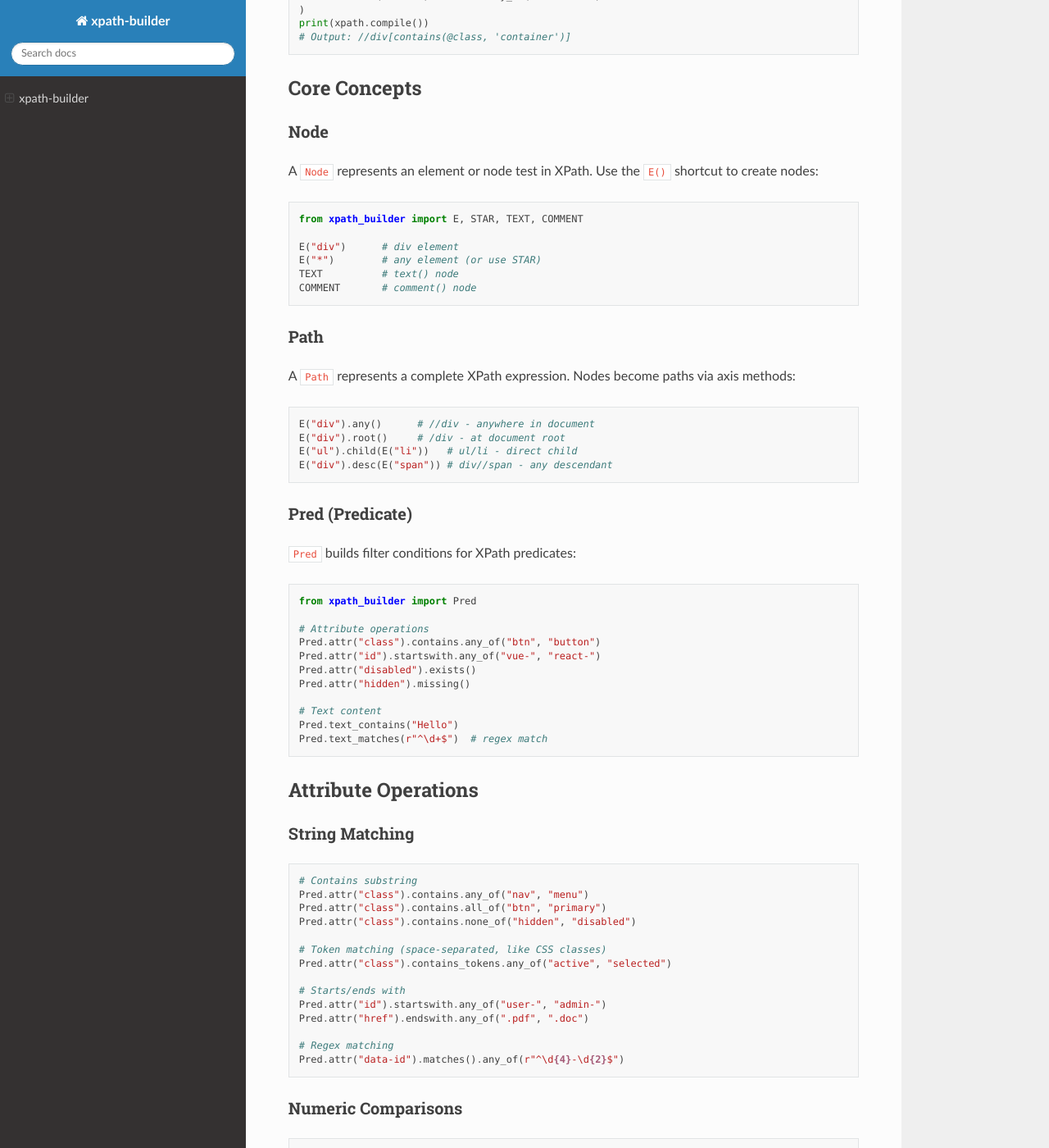
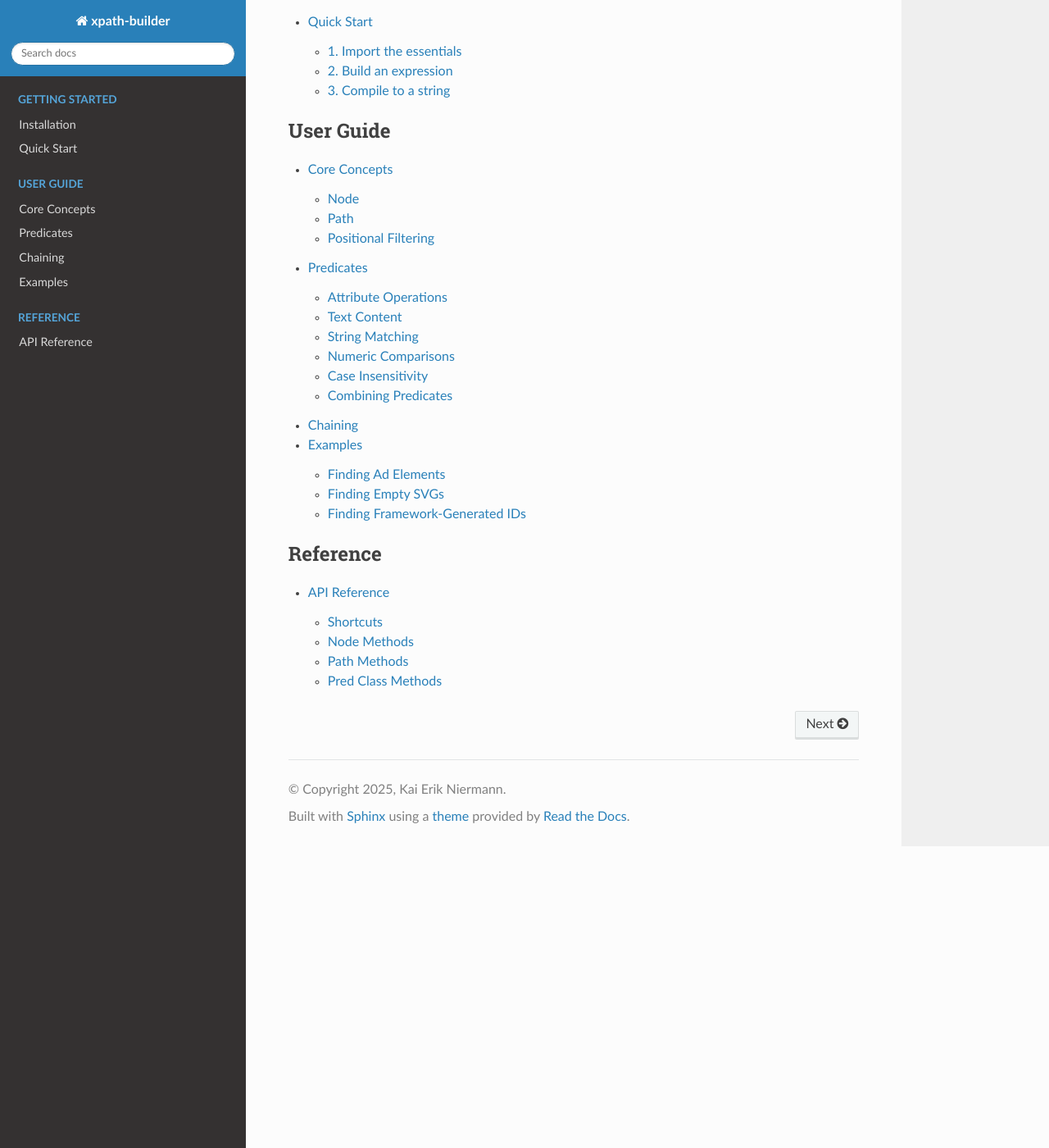
Before and after one commit to KaiErikNiermann/xpath-builder, a Sphinx documentation site: the page built from docs/index.rst, in a window 1280 px wide and 1400 px high, scrolled down 552 px. Shown: the whole window at 82% size. Built offline with Sphinx 7.4.7 and the Read the Docs theme 3.1.0, drawn with Linux system fonts in a browser that asks for light colours; some of the changed text lies outside the part shown.

Commit message:
docs: split into multi-page layout with install, quickstart, and guide sections
Co-Authored-By: Claude Opus 4.6 <noreply@anthropic.com>

```diff
--- a/docs/index.rst
+++ b/docs/index.rst
@@ -1,263 +1,39 @@
-.. xpath-builder documentation master file, created by
-   sphinx-quickstart on Sat Nov  8 20:32:49 2025.
-   You can adapt this file completely to your liking, but it should at least
-   contain the root `toctree` directive.
-
 xpath-builder
 =============
 
 A fluent, type-safe Python DSL for building XPath 2.0 expressions.
 
-**xpath-builder** helps you construct complex XPath queries programmatically without string concatenation, reducing errors and improving readability.
-
-Installation
-------------
-
-.. code-block:: bash
-
-   pip install xpath-builder
-
-Quick Start
------------
-
-.. code-block:: python
-
-   from xpath_builder import E, STAR, Pred
-
-   # Find all divs with class containing "container"
-   xpath = E("div").any().where(
-       Pred.attr("class").contains.any_of("container")
-   )
-   print(xpath.compile())
-   # Output: //div[contains(@class, 'container')]
-
-Core Concepts
--------------
-
-Node
-^^^^
-
-A ``Node`` represents an element or node test in XPath. Use the ``E()`` shortcut to create nodes:
-
-.. code-block:: python
-
-   from xpath_builder import E, STAR, TEXT, COMMENT
-
-   E("div")      # div element
-   E("*")        # any element (or use STAR)
-   TEXT          # text() node
-   COMMENT       # comment() node
-
-Path
-^^^^
-
-A ``Path`` represents a complete XPath expression. Nodes become paths via axis methods:
-
-.. code-block:: python
-
-   E("div").any()      # //div - anywhere in document
-   E("div").root()     # /div - at document root
-   E("ul").child(E("li"))   # ul/li - direct child
-   E("div").desc(E("span")) # div//span - any descendant
-
-Pred (Predicate)
-^^^^^^^^^^^^^^^^
-
-``Pred`` builds filter conditions for XPath predicates:
-
-.. code-block:: python
-
-   from xpath_builder import Pred
-
-   # Attribute operations
-   Pred.attr("class").contains.any_of("btn", "button")
-   Pred.attr("id").startswith.any_of("vue-", "react-")
-   Pred.attr("disabled").exists()
-   Pred.attr("hidden").missing()
-
-   # Text content
-   Pred.text_contains("Hello")
-   Pred.text_matches(r"^\d+$")  # regex match
-
-Attribute Operations
---------------------
-
-String Matching
-^^^^^^^^^^^^^^^
-
-.. code-block:: python
-
-   # Contains substring
-   Pred.attr("class").contains.any_of("nav", "menu")
-   Pred.attr("class").contains.all_of("btn", "primary")
-   Pred.attr("class").contains.none_of("hidden", "disabled")
-
-   # Token matching (space-separated, like CSS classes)
-   Pred.attr("class").contains_tokens.any_of("active", "selected")
-
-   # Starts/ends with
-   Pred.attr("id").startswith.any_of("user-", "admin-")
-   Pred.attr("href").endswith.any_of(".pdf", ".doc")
-
-   # Regex matching
-   Pred.attr("data-id").matches().any_of(r"^\d{4}-\d{2}$")
-
-Numeric Comparisons
-^^^^^^^^^^^^^^^^^^^
-
-.. code-block:: python
-
-   Pred.attr("data-count").as_num.gt(10)
-   Pred.attr("data-count").as_num.between(5, 15)
-   Pred.attr("price").as_num.le(99.99)
-
-Case Insensitivity
-^^^^^^^^^^^^^^^^^^
-
-.. code-block:: python
-
-   # Case-insensitive attribute matching
-   Pred.attr("type", case_insensitive=True).as_str.eq("submit")
-
-Combining Predicates
---------------------
-
-Use Python operators to combine predicates:
-
-.. code-block:: python
-
-   # AND: &
-   visible = Pred.attr("hidden").missing() & Pred.attr("display").as_str.ne("none")
-
-   # OR: |
-   clickable = Pred.attr("href").exists() | Pred.attr("onclick").exists()
-
-   # NOT: .neg()
-   not_disabled = Pred.attr("disabled").exists().neg()
-
-Chaining
---------
-
-Build complex selectors by chaining methods:
+**xpath-builder** helps you construct complex XPath queries programmatically
+without string concatenation, reducing errors and improving readability.
 
 .. code-block:: python
 
    from xpath_builder import E, Pred
 
-   selector = (
-       E("div")
-       .any()
-       .where(Pred.attr("class").contains_tokens.any_of("card"))
-       .child(E("a"))
-       .where(Pred.attr("href").startswith.any_of("https://"))
-       .first()
+   xpath = E("div").any().where(
+       Pred.attr("class").contains.any_of("container")
    )
-
-Positional Filtering
---------------------
-
-.. code-block:: python
-
-   E("li").any().first()           # //li[position() = 1]
-   E("li").any().nth(3)            # //li[position() = 3]
-   E("tr").any().where(
-       position_ops().between(2, 5)
-   )
-
-Complete Examples
------------------
-
-Finding Ad Elements
-^^^^^^^^^^^^^^^^^^^
-
-.. code-block:: python
-
-   from xpath_builder import STAR, Pred
-
-   ad_selector = (
-       STAR.any()
-       .where(
-           Pred.attr("class").contains.any_of(
-               "ads", "ad", "advert", "sponsored", "promo"
-           )
-       )
-   )
-
-Finding Empty SVGs
-^^^^^^^^^^^^^^^^^^
-
-.. code-block:: python
-
-   from xpath_builder import E, Pred
-
-   empty_svg = (
-       E("svg")
-       .any()
-       .where(
-           Pred.attr("width").as_str.eq("0") |
-           Pred.attr("height").as_str.eq("0") |
-           Pred.attr("aria-hidden").as_str.eq("true")
-       )
-   )
-
-Finding Framework-Generated IDs
-^^^^^^^^^^^^^^^^^^^^^^^^^^^^^^^
-
-.. code-block:: python
-
-   from xpath_builder import STAR, Pred
-
-   framework_ids = (
-       STAR.any()
-       .where(
-           Pred.attr("id").startswith.any_of(
-               "vue-", "react-", "angular-", "svelte-"
-           )
-       )
-   )
-
-API Reference
--------------
-
-Shortcuts
-^^^^^^^^^
-
-- ``E(tag)`` - Create a Node for the given element tag
-- ``STAR`` - Matches any element (``*``)
-- ``TEXT`` - Matches text nodes (``text()``)
-- ``COMMENT`` - Matches comment nodes (``comment()``)
-- ``NODE`` - Matches any node (``node()``)
-- ``ATTR(name)`` - Matches an attribute (``@name``)
-
-Node Methods
-^^^^^^^^^^^^
-
-- ``.any()`` → Path - Match anywhere (``//node``)
-- ``.root()`` → Path - Match at root (``/node``)
-- ``.where(pred)`` → Path - Add predicate filter
-- ``.child(node)`` → Path - Direct child axis
-- ``.desc(node)`` → Path - Descendant axis
-
-Path Methods
-^^^^^^^^^^^^
-
-- ``.where(pred)`` → Path - Add predicate filter
-- ``.child(node)`` → Path - Direct child axis
-- ``.desc(node)`` → Path - Descendant axis
-- ``.first()`` → Path - First match
-- ``.nth(n)`` → Path - Nth match
-- ``.compile()`` → str - Get the XPath string
-- ``.validate()`` - Validate XPath syntax (requires ``elementpath`` or ``lxml``)
-
-Pred Class Methods
-^^^^^^^^^^^^^^^^^^
-
-- ``Pred.attr(name, case_insensitive=False)`` - Attribute operations
-- ``Pred.text_contains(needle)`` - Text content contains
-- ``Pred.text_matches(pattern)`` - Text content regex match
-- ``Pred.union(*preds)`` - OR multiple predicates
-
+   print(xpath.compile())
+   # //div[contains(@class, 'container')]
 
 .. toctree::
    :maxdepth: 2
-   :caption: Contents:
+   :caption: Getting Started
+
+   installation
+   quickstart
+
+.. toctree::
+   :maxdepth: 2
+   :caption: User Guide
+
+   core-concepts
+   predicates
+   chaining
+   examples
+
+.. toctree::
+   :maxdepth: 2
+   :caption: Reference
+
+   api
```
Also changed, not shown: docs/api.rst (added, +40 -0 lines), docs/chaining.rst (added, +19 -0 lines), docs/core-concepts.rst (added, +39 -0 lines), docs/examples.rst (added, +51 -0 lines), docs/installation.rst (added, +19 -0 lines), docs/predicates.rst (added, +76 -0 lines), docs/quickstart.rst (added, +31 -0 lines).
